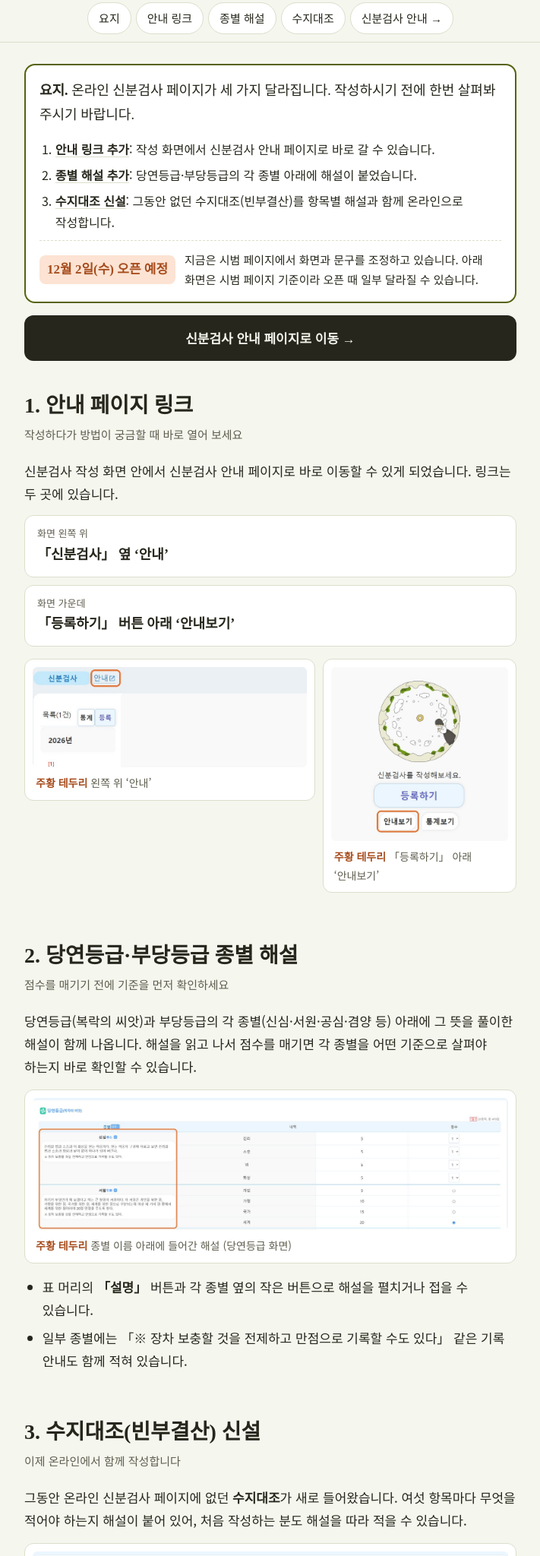
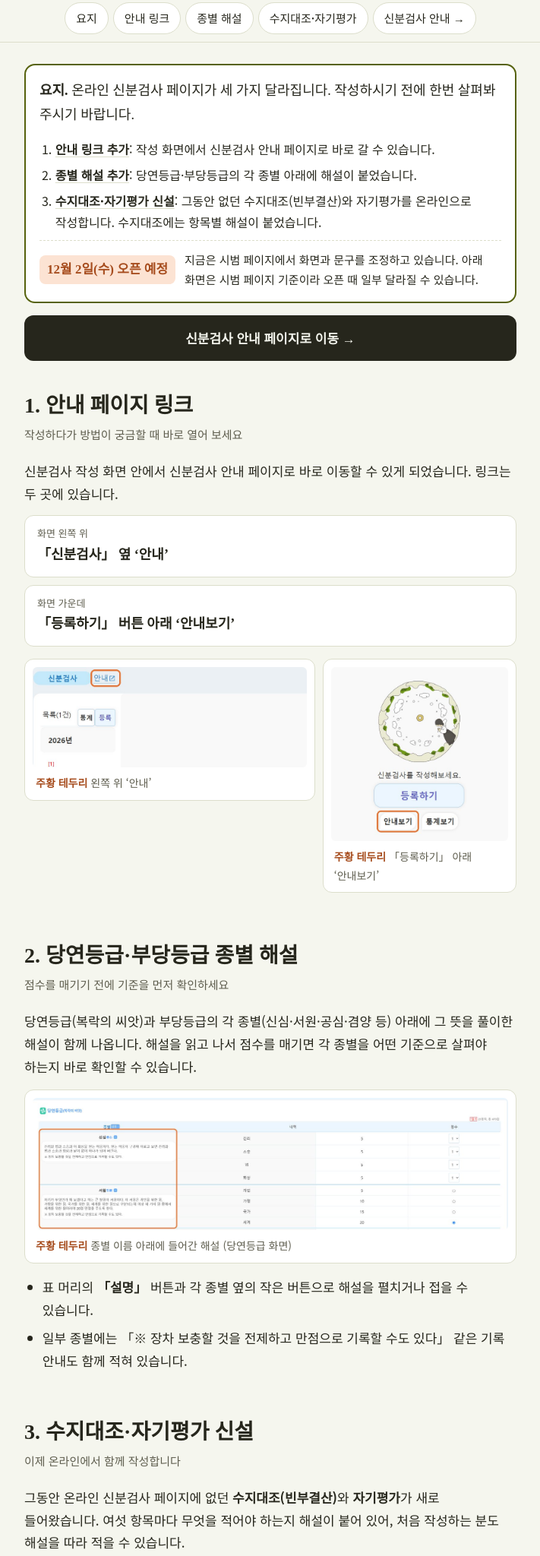
Before and after one commit to comechoi7-crypto/sinbun, a plain HTML site: page change/index.html in a window 1280 px wide. Shown: the part 258-2306 px from the top of the page at 76% size, without its empty margins (284-995 px from the left). Drawn offline with Linux system fonts and the light colour scheme; a web font is replaced by a local one.

Commit message:
변경 안내: 수지대조와 함께 자기평가 신설 반영
Co-Authored-By: Claude Opus 5.5 <noreply@anthropic.com>
Claude-Session: https://claude.ai/code/session_018HMcAo8gqej68tfESh64vW

```diff
--- a/change/index.html
+++ b/change/index.html
@@ -108,7 +108,7 @@ figcaption em{font-style:normal;font-weight:700;color:var(--clay)}
   <div class="org">온라인 신분검사 페이지에 새로 더해진 기능을 알려 드립니다</div>
 </header>
 <nav aria-label="목차"><ul>
-  <li><a href="#gist">요지</a></li><li><a href="#link">안내 링크</a></li><li><a href="#guide">종별 해설</a></li><li><a href="#suji">수지대조</a></li><li><a href="https://comechoi7-crypto.github.io/sinbun/" target="_top">신분검사 안내 →</a></li>
+  <li><a href="#gist">요지</a></li><li><a href="#link">안내 링크</a></li><li><a href="#guide">종별 해설</a></li><li><a href="#suji">수지대조·자기평가</a></li><li><a href="https://comechoi7-crypto.github.io/sinbun/" target="_top">신분검사 안내 →</a></li>
 </ul></nav>
 <main>
 
@@ -117,7 +117,7 @@ figcaption em{font-style:normal;font-weight:700;color:var(--clay)}
   <ol>
     <li><a href="#link"><b>안내 링크 추가</b></a>: 작성 화면에서 신분검사 안내 페이지로 바로 갈 수 있습니다.</li>
     <li><a href="#guide"><b>종별 해설 추가</b></a>: 당연등급·부당등급의 각 종별 아래에 해설이 붙었습니다.</li>
-    <li><a href="#suji"><b>수지대조 신설</b></a>: 그동안 없던 수지대조(빈부결산)를 항목별 해설과 함께 온라인으로 작성합니다.</li>
+    <li><a href="#suji"><b>수지대조·자기평가 신설</b></a>: 그동안 없던 수지대조(빈부결산)와 자기평가를 온라인으로 작성합니다. 수지대조에는 항목별 해설이 붙었습니다.</li>
   </ol>
   <div class="open" id="openbox"><b>12월 2일(수) 오픈 예정</b><span>지금은 시범 페이지에서 화면과 문구를 조정하고 있습니다. 아래 화면은 시범 페이지 기준이라 오픈 때 일부 달라질 수 있습니다.</span></div>
 </div>
@@ -158,9 +158,9 @@ figcaption em{font-style:normal;font-weight:700;color:var(--clay)}
 </section>
 
 <section id="suji">
-  <h2>3. 수지대조(빈부결산) 신설</h2>
+  <h2>3. 수지대조·자기평가 신설</h2>
   <p class="sub">이제 온라인에서 함께 작성합니다</p>
-  <p>그동안 온라인 신분검사 페이지에 없던 <b>수지대조</b>가 새로 들어왔습니다. 여섯 항목마다 무엇을 적어야 하는지 해설이 붙어 있어, 처음 작성하는 분도 해설을 따라 적을 수 있습니다.</p>
+  <p>그동안 온라인 신분검사 페이지에 없던 <b>수지대조(빈부결산)</b>와 <b>자기평가</b>가 새로 들어왔습니다. 여섯 항목마다 무엇을 적어야 하는지 해설이 붙어 있어, 처음 작성하는 분도 해설을 따라 적을 수 있습니다.</p>
   <figure>
     <img src="img/suji.jpg" alt="수지대조 화면, 혜수부터 차용까지 여섯 항목과 항목별 해설" width="1500" height="881" loading="lazy">
     <figcaption><em>주황 테두리</em> 여섯 항목마다 붙은 해설 (입력 금액은 예시입니다)</figcaption>
@@ -182,6 +182,9 @@ figcaption em{font-style:normal;font-weight:700;color:var(--clay)}
     금액을 넣으면 맨 아래 총계에 대(貸) 칸 합계는 <b>부(富)</b>, 차(借) 칸 합계는 <b>빈(貧)</b>으로 표시됩니다. 수지대조는 <b>선택</b> 항목입니다.
   </div>
 
+  <h3>자기평가</h3>
+  <p>당연등급·부당등급·수지대조를 마친 뒤, 결과를 종합하여 자기 인격의 허와 실을 점검하고 다음 해의 공부 계획을 간략하게 적는 자기평가도 온라인에서 함께 작성할 수 있습니다.</p>
+
   <a class="next" href="https://comechoi7-crypto.github.io/sinbun/#ledger" target="_top">
     <span><small>이어서 보기</small><b>원기111년 신분검사 안내</b><em>당연등급 · 부당등급 · 수지대조 · 12월 단회 진행 요령</em></span>
     <span class="arr" aria-hidden="true">→</span>
```
